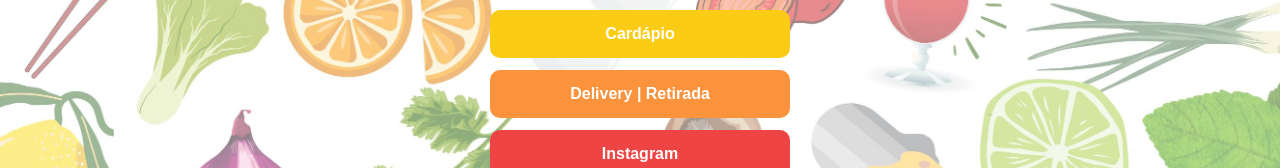
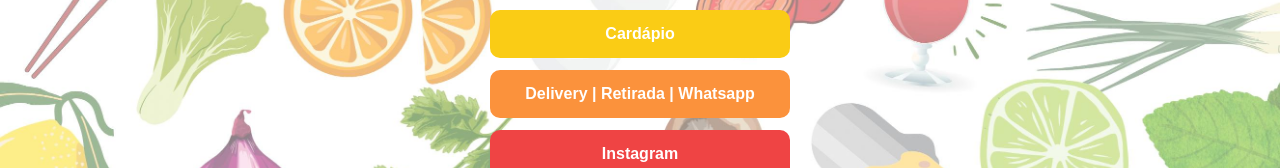
Before and after one commit to jenicqn/astralbeach, a plain HTML site: page index.html in a window 1280 px wide. Shown: the part 416-584 px from the top of the page. Drawn offline with Linux system fonts and the light colour scheme.

Commit message:
Update index.html

```diff
--- a/index.html
+++ b/index.html
@@ -80,7 +80,7 @@
 
   <div class="button-container">
     <a href="https://drive.google.com/file/d/1hjSURhHWdE-7OKBbWpvP01T4cRKHj7oU/view">Cardápio</a>
-    <a href="http://wa.me/5522999826331">Delivery | Retirada</a>
+    <a href="http://wa.me/5522999826331">Delivery | Retirada | Whatsapp</a>
     <a href="https://www.instagram.com/astralbeach.food/">Instagram</a>
     <a href="https://www.tripadvisor.com.br/Restaurant_Review-g1056623-d15137632-Reviews-Astral_Beach_Food-Arraial_do_Cabo_State_of_Rio_de_Janeiro.html">TripAdvisor</a>
     <a href="https://www.google.com/maps/place/Astral+Beach+Food/data=!4m2!3m1!1s0x0:0x71e15ba1233946c7?sa=X&ved=1t:2428&ictx=111">Localização</a>
```
